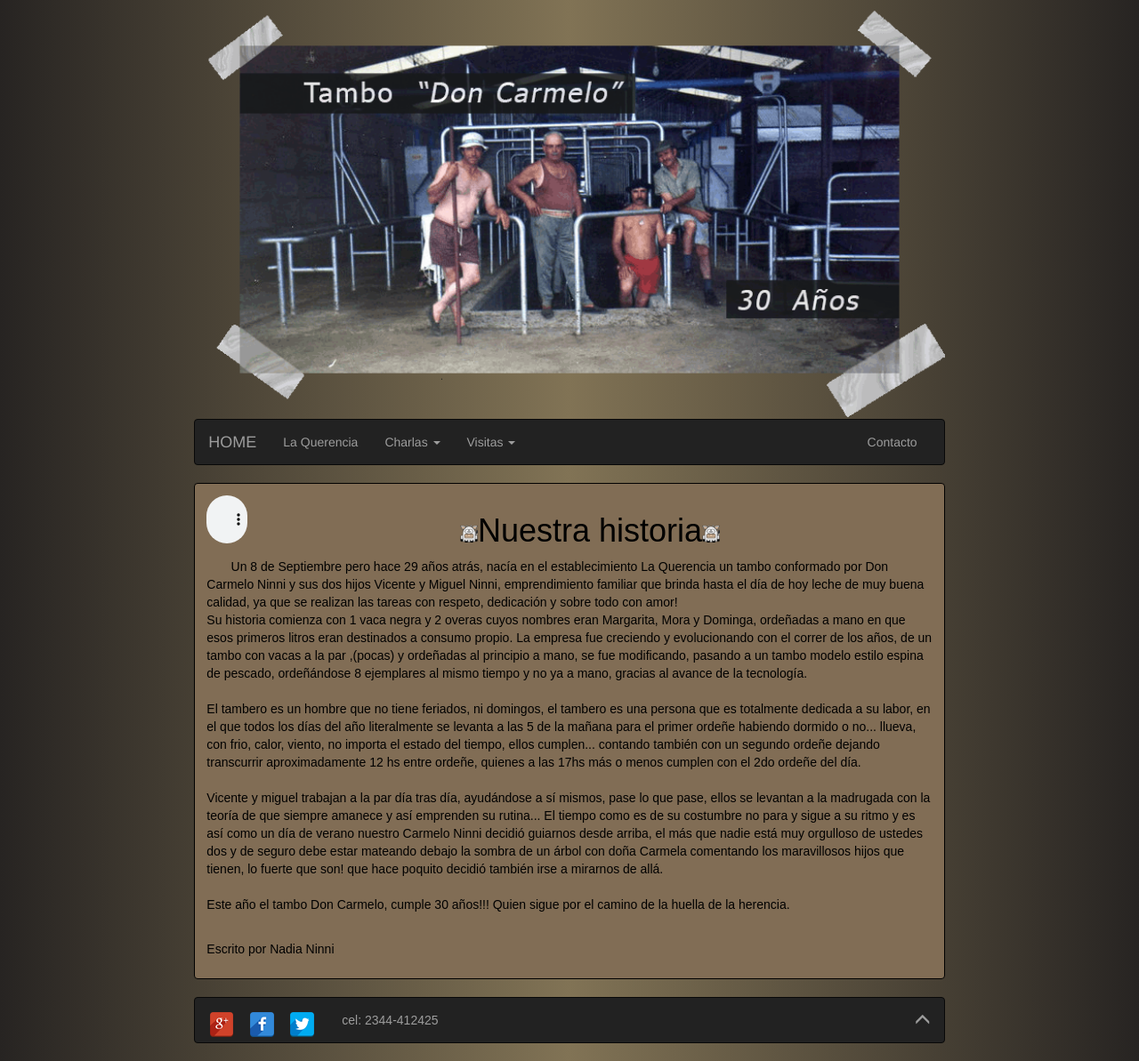
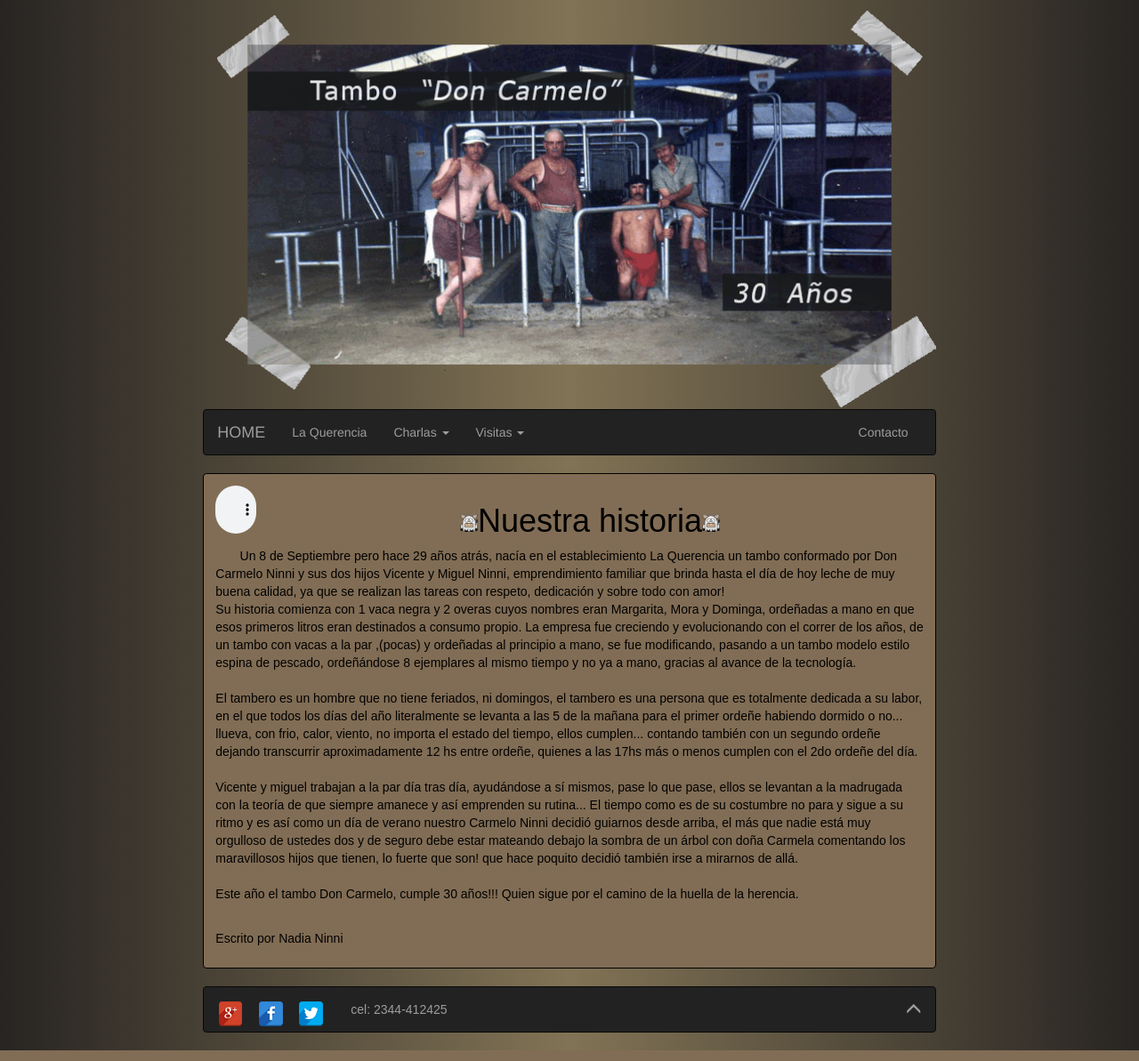
Before and after one commit to Unicen-Tuari/fninni, a PHP site: page / in a window 1280 px wide. Shown: the whole page at 89% size. Run offline with PHP 8.4, Linux system fonts and the light colour scheme; some libraries are stand-ins or nearby versions.

Commit message:
grid completo

```diff
--- a/Actualidad.html
+++ b/Actualidad.html
@@ -1,7 +1,6 @@
 <!-- ********************************************************************* -->
 
 
-  <div class="row">
     <div class="col-sm-8 col-sm-offset-2">
       <div class="thumbnail">
         <div class="caption">
@@ -14,5 +13,4 @@
         </div>
       </div>
     </div>
-  </div>
             <!-- ******************************comienzo footer**************************************** -->
--- a/Charlas_matu.html
+++ b/Charlas_matu.html
@@ -1,7 +1,6 @@
 
 	<!-- ********************************************************************* -->
 
-		<div class="row">
 			<div class="col-sm-8 col-sm-offset-2">
 				<div class="thumbnail">
 					<div class="caption">
@@ -27,6 +26,5 @@
 							</div>
 			    </div>
 			  </div>
-			 </div>
 
 	<!-- ******************************comienzo footer**************************************** -->
--- a/Contacto.html
+++ b/Contacto.html
@@ -1,4 +1,4 @@
-<div class="row">
+
 	<div class="col-sm-8 col-sm-offset-2">
 		<div class="thumbnail">
 			<div class="caption">
@@ -44,4 +44,3 @@
 				</div>
 		</div>
 	</div>
-</div>
--- a/HTML1.html
+++ b/HTML1.html
@@ -1,6 +1,5 @@
 
 	<!-- ********************************************************************* -->
-      <div class="row">
         <div class="col-sm-8 col-sm-offset-2">
           <div class="thumbnail">
             <div class="caption">
@@ -55,5 +54,4 @@
 						</div>
 				</div>
 			</div>
-		</div>
 	<!-- ******************************comienzo footer**************************************** -->
--- a/Visitas.html
+++ b/Visitas.html
@@ -1,6 +1,5 @@
 
 	<!-- ********************************************************************* -->
-		<div class="row">
 			<div class="col-sm-8 col-sm-offset-2">
 				<div class="thumbnail">
 					<div class="caption">
@@ -65,4 +64,3 @@
 							</div>
 			    </div>
 			  </div>
-			 </div>
--- a/css/styles.css
+++ b/css/styles.css
@@ -46,3 +46,7 @@ a:hover{
 -o-transform: translateY(-10px);
  transform:translateY(-10px);
 }
+.row {
+  margin-right: 0;
+  margin-left: 0;
+}
--- a/home.html
+++ b/home.html
@@ -23,7 +23,7 @@
   <body>
     <header>
       <div class="row">
-        <div class="col-md-8 col-md-offset-2" id="peronista2">
+        <div class="col-lg-8 col-lg-offset-2 col-md-8 col-md-offset-2" id="peronista2">
                 <img src="images/imagen_header.jpg">
         </div>
       </div>
@@ -33,7 +33,7 @@
     <img alt="Brand" src="images/imagen_header.jpg">
     </a>-->
       <div class="row">
-      <div class="col-md-8 col-md-offset-2 col-sm-8 col-sm-offset-2">
+      <div class="col-lg-8 col-lg-offset-2 col-md-8 col-md-offset-2 col-sm-8 col-sm-offset-2">
         <nav class="navbar navbar-default navbar-inverse">
           <div class="container-fluid">
             <!-- Brand and toggle get grouped for better mobile display -->
@@ -81,9 +81,9 @@
       </div>
     </div>
 
-    <article id="content">
-      <div class="row">
-        <div class="col-md-8 col-md-offset-2 col-sm-8 col-sm-offset-2">
+    <article id="content row">
+
+        <div class="col-lg-8 col-lg-offset-2 col-md-8 col-md-offset-2 col-sm-8 col-sm-offset-2">
           <div class="thumbnail">
             <div class="caption">
               <audio controls>
@@ -101,14 +101,13 @@
             </div>
         </div>
       </div>
-     </div>
     </article>
 
 
 
     <footer>
         <div class="row">
-          <div class="col-md-8 col-md-offset-2 col-sm-8 col-sm-offset-2"  id="peronista1">
+          <div class="col-lg-8 col-lg-offset-2 col-md-8 col-md-offset-2 col-sm-8 col-sm-offset-2"  id="peronista1">
             <nav class="navbar navbar-default navbar-inverse">
               <div class="container-fluid">
                   <a class="navbar-brand" href="https://plus.google.com/u/0/109404910695779449858/posts" target="_blank">
--- a/home_secundario.html
+++ b/home_secundario.html
@@ -1,5 +1,4 @@
 
-  <div class="row">
     <div class="col-sm-8 col-sm-offset-2">
       <div class="thumbnail">
         <div class="caption">
@@ -18,4 +17,3 @@
         </div>
     </div>
   </div>
- </div>
```
